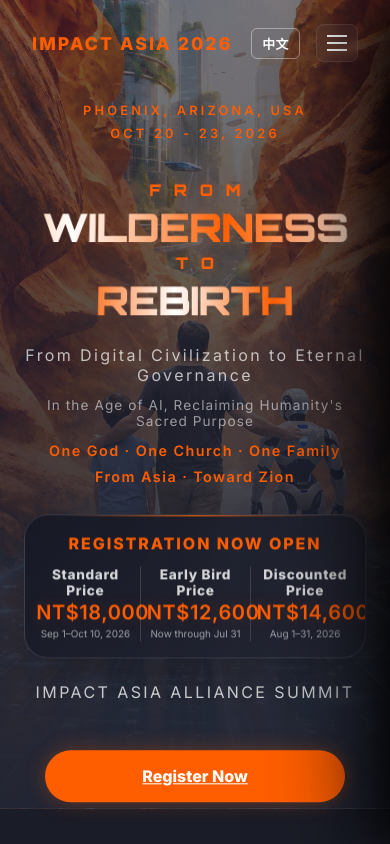
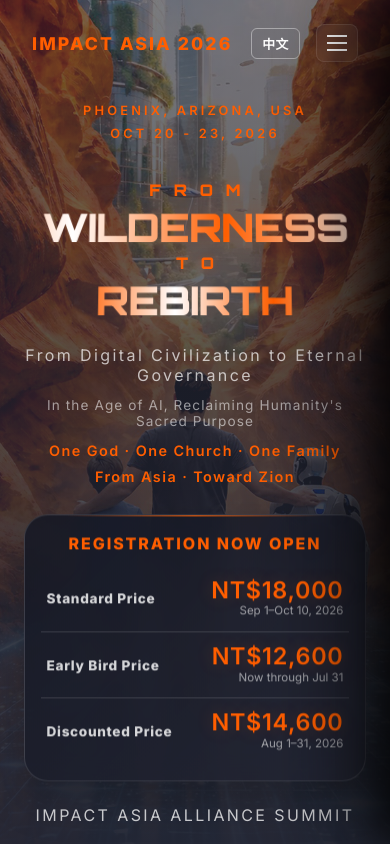
Before and after one commit to newstream-stack/impactasiacenter, a React (Vite) app: page / in a window 390 px wide. Shown: the top 844 px of the page. Built offline with nearby package versions, Linux system fonts and the light colour scheme.

Commit message:
改手機

```diff
--- a/src/components/Countdown/Countdown.module.css
+++ b/src/components/Countdown/Countdown.module.css
@@ -94,20 +94,52 @@
   }
 }
 
-@media (max-width: 480px) {
+@media (max-width: 600px) {
   .pricingWrapper {
     margin-top: 1.5rem;
   }
 
   .frame {
-    padding: 1.1rem 0.35rem 1rem;
+    padding: 1.1rem 1rem 1rem;
   }
 
   .title {
     margin-bottom: 0.8rem;
   }
 
+  .pricingRow {
+    grid-template-columns: 1fr;
+  }
+
   .tier {
-    padding: 0 0.35rem;
+    display: grid;
+    grid-template-columns: minmax(0, 0.9fr) minmax(0, 1.1fr);
+    align-items: center;
+    gap: 0.15rem 0.75rem;
+    padding: 0.75rem 0.35rem;
+    text-align: left;
+  }
+
+  .tier + .tier {
+    border-top: 1px solid rgba(255, 255, 255, 0.14);
+    border-left: 0;
+  }
+
+  .tierName {
+    grid-row: 1 / span 2;
+  }
+
+  .price,
+  .period {
+    text-align: right;
+  }
+
+  .price {
+    margin: 0;
+    font-size: clamp(1.3rem, 6vw, 1.6rem);
+  }
+
+  .period {
+    font-size: 0.72rem;
   }
 }
```
